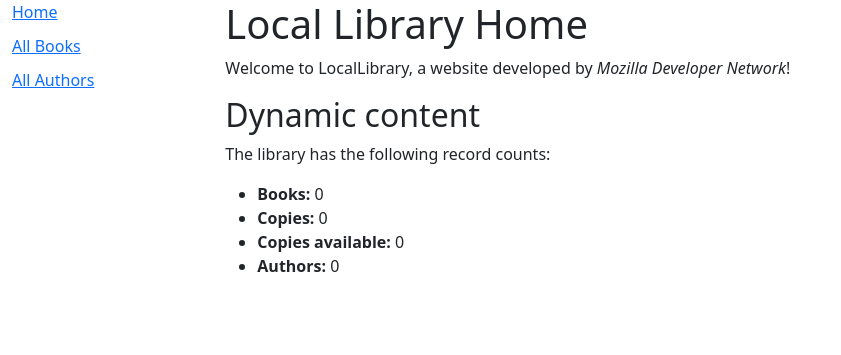
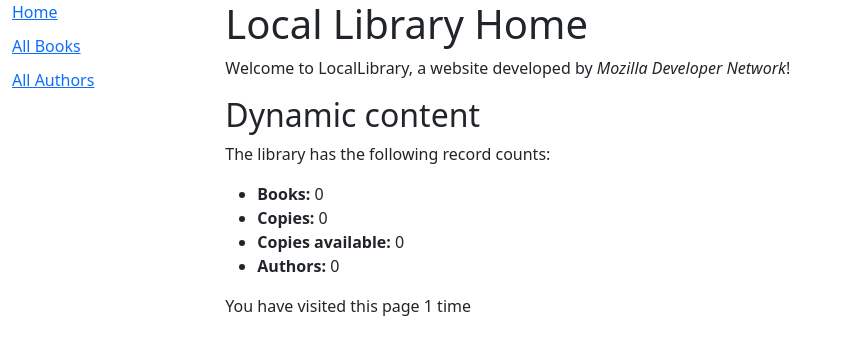
Before and after one commit to thotna-0700/locallibrary, a Django app: page /catalog/ in a window 1280 px wide. Shown: the top 355 px of the page, without its empty margins (0-841 px from the left). Run offline with Django 5.2, Linux system fonts and the light colour scheme; data that the repository does not hold is empty; some libraries are stand-ins or nearby versions.

Commit message:
Django Tutorial Part 7: Sessions Framework

```diff
--- a/catalog/templates/index.html
+++ b/catalog/templates/index.html
@@ -15,4 +15,12 @@
         <li><strong>{% trans "Copies available" %}:</strong> {{ num_instances_available }}</li>
         <li><strong>{% trans "Authors" %}:</strong> {{ num_authors }}</li>
     </ul>
+
+    <p>
+        {% blocktrans count num_visits as count %}
+            You have visited this page {{ count }} time
+        {% plural %}
+            You have visited this page {{ count }} times
+        {% endblocktrans %}
+    </p>
 {% endblock %}
--- a/catalog/views.py
+++ b/catalog/views.py
@@ -14,15 +14,19 @@ def index(request):
     num_instances = BookInstance.objects.count()
     num_instances_available = BookInstance.objects.filter(status=LOAN_STATUS_AVAILABLE).count()
     num_authors = Author.objects.count()
+    num_visits = request.session.get('num_visits', 1)
+    request.session['num_visits'] = num_visits + 1
 
     context = {
         'num_books': num_books,
         'num_instances': num_instances,
         'num_instances_available': num_instances_available,
         'num_authors': num_authors,
+        'num_visits': num_visits,
     }
 
     return render(request, 'index.html', context=context)
+
 
 
 class BookListView(generic.ListView):
```
